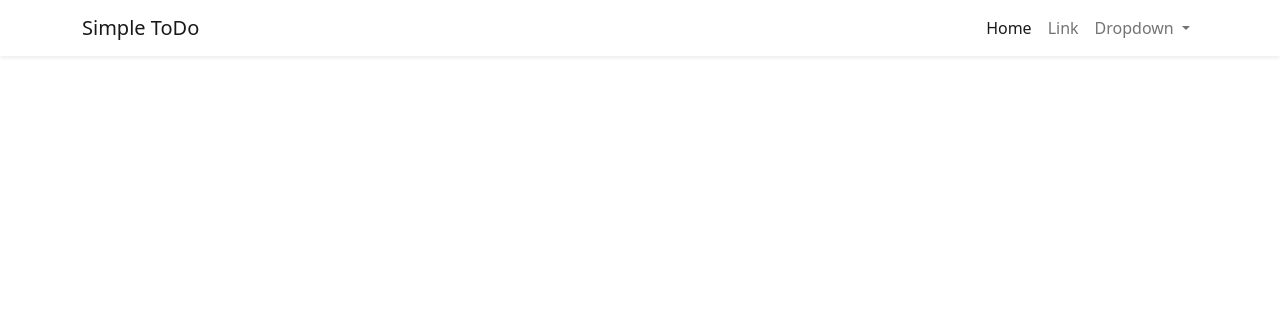
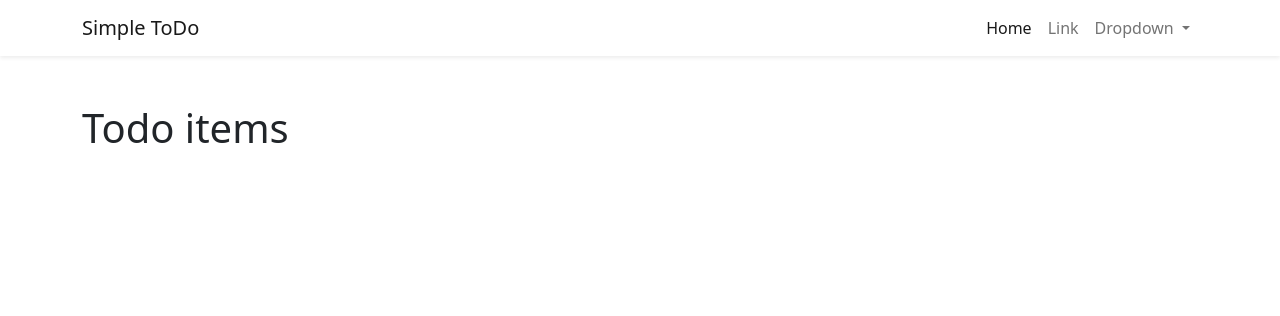
Before and after one commit to paulnyabaro/simple_todo, a Django app: page / in a window 1280 px wide. Shown: the top 316 px of the page. Run offline with Django 4.2, Linux system fonts and the light colour scheme; data that the repository does not hold is empty.

Commit message:
Updated index

```diff
--- a/simple_todo/base/templates/base/index.html
+++ b/simple_todo/base/templates/base/index.html
@@ -2,6 +2,7 @@
 
 
 {% block content %}
+<h1>Todo items</h1>
 <ul>
     {% for todo in todo_items %}
     <li>{{ todo.name }}</li>
```
